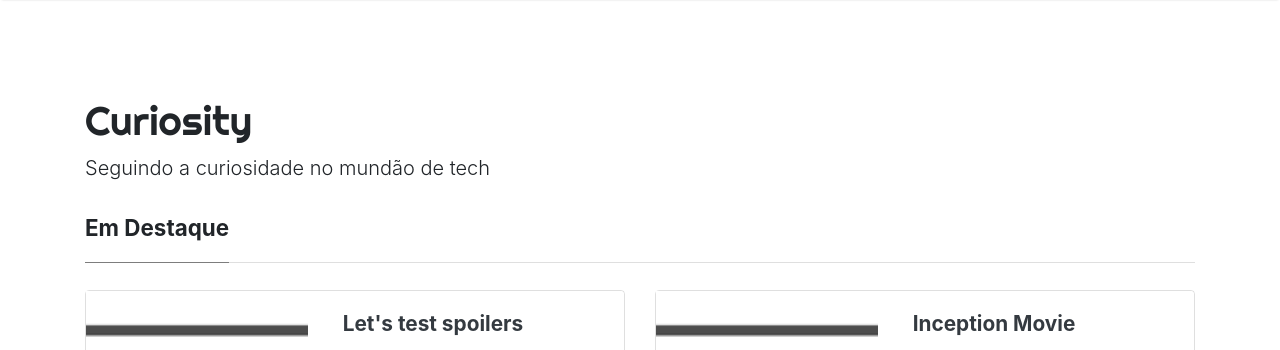
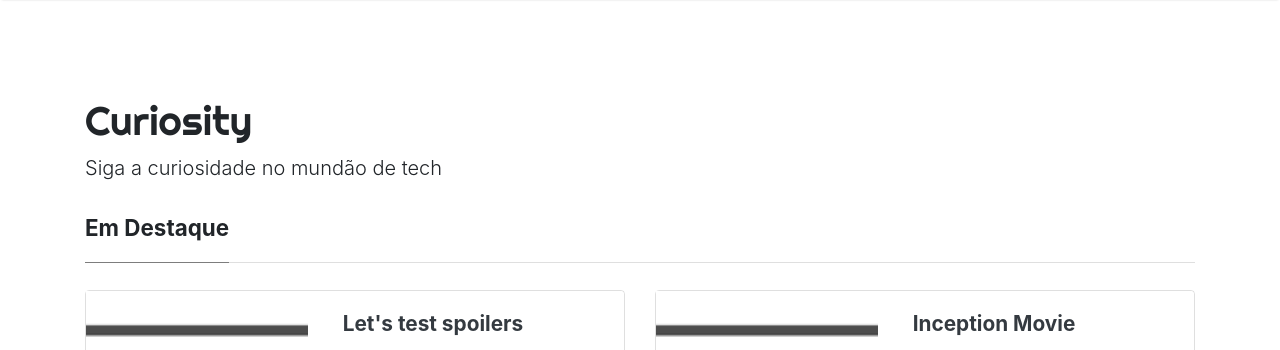
Before and after one commit to davidalecrim1/blog, a Jekyll site: the page built from index.html, in a window 1280 px wide and 900 px high. Shown: the top 350 px of the window. Built offline with Jekyll 4.4.1, drawn with Linux system fonts in a browser that asks for light colours; nearby versions of some CDN libraries; the list of posts is cut into pages by our own code.

Commit message:
mudar descricao

```diff
--- a/_config.yml
+++ b/_config.yml
@@ -1,7 +1,7 @@
 # Site
 name: "Curiosity"
 title: "Curiosity"
-description: "Seguindo a curiosidade no mundão de tech"
+description: "Siga a curiosidade no mundão de tech"
 logo: 'assets/images/logo.jpg'
 favicon: 'assets/images/logo.jpg'
 baseurl: /blog
```
